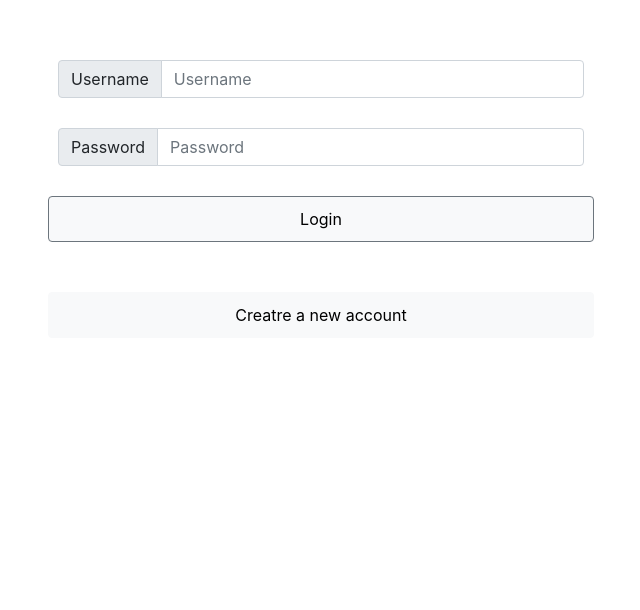
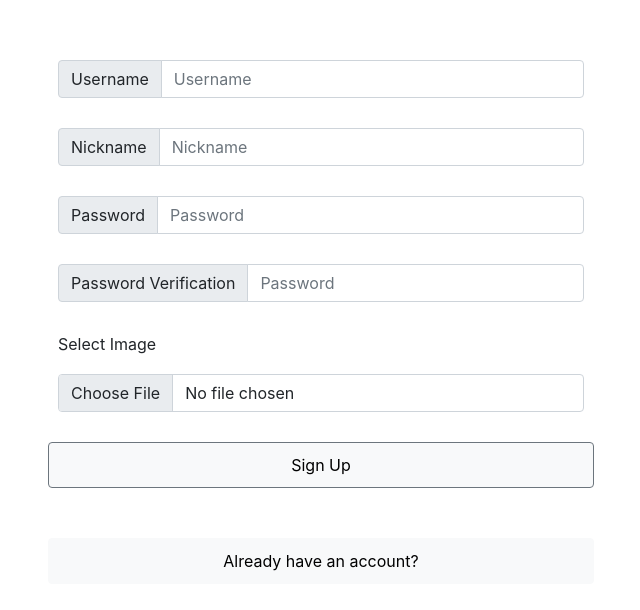
Before and after one commit to BenEli1/WhatsappWebReplica, a React (Create React App) app: page /register in a window 1280 px wide. Shown: the part 110-720 px from the top of the page, without its empty margins (329-969 px from the left). Built offline with nearby package versions, Linux system fonts and the light colour scheme.

Commit message:
create register page

```diff
--- a/package.json
+++ b/package.json
@@ -8,6 +8,7 @@
     "@testing-library/user-event": "^13.5.0",
     "react": "^18.0.0",
     "react-dom": "^18.0.0",
+    "react-router-dom": "^6.3.0",
     "react-scripts": "^5.0.0",
     "web-vitals": "^2.1.4"
   },
--- a/src/App.js
+++ b/src/App.js
@@ -1,5 +1,8 @@
 import './App.css';
 import Login from './loginPage/Login'
+import Register from './loginPage/Register';
+import {BrowserRouter, Routes, Route} from 'react-router-dom'
+
 function App() {
   return (
     <div className="container">
@@ -7,7 +10,14 @@ function App() {
         <div className="col-xl-3 col-lg-2 col-sm-1 mainbox">
         </div>
         <div className="col-xl-6 col-lg-8 col-sm-10  mainbox">
-          <Login />
+          <BrowserRouter>
+            <Routes>
+              <Route path="/" element={<Login />}>
+              </Route>
+              <Route path="/register" element={<Register />}>
+              </Route>
+            </Routes>
+          </BrowserRouter>
         </div>
         <div className="col-xl-3 col-lg-2 col-sm-1 mainbox">
         </div>
--- a/src/index.css
+++ b/src/index.css
@@ -19,8 +19,26 @@ margin: 10px;
 .mainbox{
   position: relative;
   top: 150px;
+  padding-bottom: 150px;
 }
 
 #newaccount{
   margin-top: 40px;
 }
+
+#newaccount-register{
+  margin-top: 40px;
+}
+
+#imageFromUser{
+  margin-top: 0px;
+}
+
+#selectImage{
+  margin-bottom: 0px;
+}
+
+#fileLoad{
+  margin-top: 0px;
+  padding-top: 0px ;
+}
--- /dev/null
+++ b/src/loginPage/Register.js
@@ -0,0 +1,41 @@
+import { BrowserRouter, Link } from "react-router-dom";
+
+function Register(){
+    return(
+        <div>
+            <div class="input-group flex-nowrap">
+                <span class="input-group-text" id="username-register">Username</span>
+                <input type="text" class="form-control" placeholder="Username" aria-label="Username" aria-describedby="addon-wrapping"></input>
+            </div>
+
+            <div class="input-group flex-nowrap">
+                <span class="input-group-text" id="nickname-register">Nickname</span>
+                <input type="text" class="form-control" placeholder="Nickname" aria-label="Nickname" aria-describedby="addon-wrapping"></input>
+            </div>
+
+            <div class="input-group flex-nowrap">
+                <span class="input-group-text" id="password-register">Password</span>
+                <input type="password" class="form-control" placeholder="Password" aria-label="Password" aria-describedby="addon-wrapping"></input>
+            </div>
+
+            <div class="input-group flex-nowrap">
+                <span class="input-group-text" id="password-again-register">Password Verification</span>
+                <input type="password" class="form-control" placeholder="Password" aria-label="Password" aria-describedby="addon-wrapping"></input>
+            </div>
+
+            <div id="selectImage" class="input-group flex-nowrap">
+                <label for="imageFromUser" class="form-label">Select Image</label>
+            </div>
+            <div id="fileLoad" class="input-group flex-nowrap">
+                <input type="file" id="imageFromUser" class="form-control" accept="image/*" placeholder="Image" aria-label="Image" aria-describedby="addon-wrapping"></input>
+            </div>
+
+            <div>
+                <button type="button" class="btn btn-light input-group border-secondary">Sign Up</button>
+                <Link to="/" type="button" id="newaccount-register" class="btn btn-light input-group">Already have an account?</Link>
+            </div>
+        </div>
+    );
+}
+
+export default Register;
```
Also changed, not shown: 1 other file (tests, documents, lock files or other folders).
